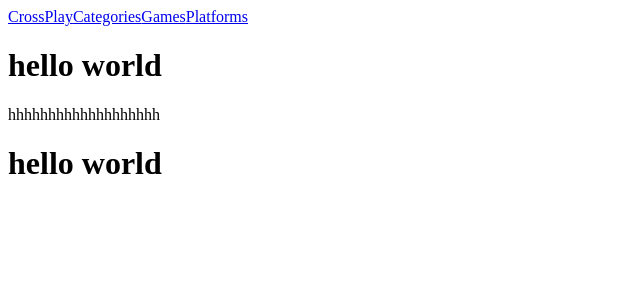
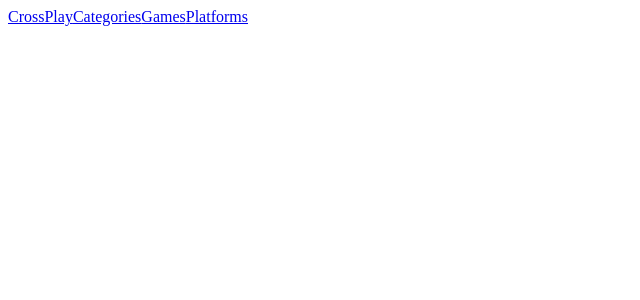
Before and after one commit to thomasfriedrichs/crossplay, a React (Create React App) app in the folder client/: page /games in a window 1280 px wide. Shown: the top 300 px of the page, without its empty margins (0-640 px from the left). Built offline with nearby package versions, Linux system fonts and the light colour scheme; no server answers.

Commit message:
api in single game

```diff
--- a/client/src/components/Games/SingleGame.js
+++ b/client/src/components/Games/SingleGame.js
@@ -1,7 +1,21 @@
+import React from "react";
+import client from "../../services/Service";
+
+
 const SingleGame = () => {
+  const [post, setPost] = React.useState(null);
+
+  React.useEffect(() => {
+    async function getPost() {
+      const response = await client.get("/games");
+      setPost(response.data);
+    }
+    getPost();
+  }, []);
+
   return (
     <div>
-      <h1>hello world</h1>
+
     </div>
   )
 }
--- a/client/src/pages/Games.js
+++ b/client/src/pages/Games.js
@@ -35,10 +35,7 @@ const Games = () => {
 
   return (
     <div>
-      {console.log(post)}
-      {/* <h1>{post[0].gameName}</h1> */}
-      <h1>hello world</h1>
-      <p>hhhhhhhhhhhhhhhhhhh</p>
+      <p></p>
       <SingleGame/>
     </div>
   )
--- a/client/src/pages/Home.js
+++ b/client/src/pages/Home.js
@@ -3,7 +3,7 @@ const Home = () => {
 
   return (
     <div>
-      <h1>hjbdibeciubwukcbwkc</h1>
+
     </div>
   )
 };
```
